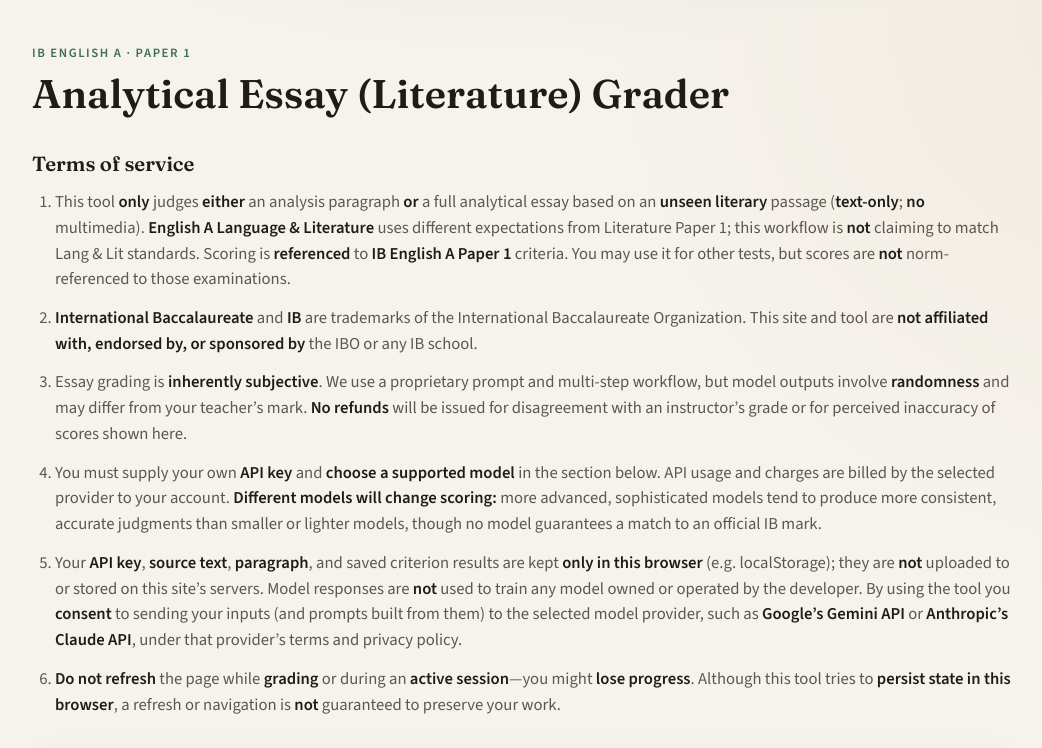
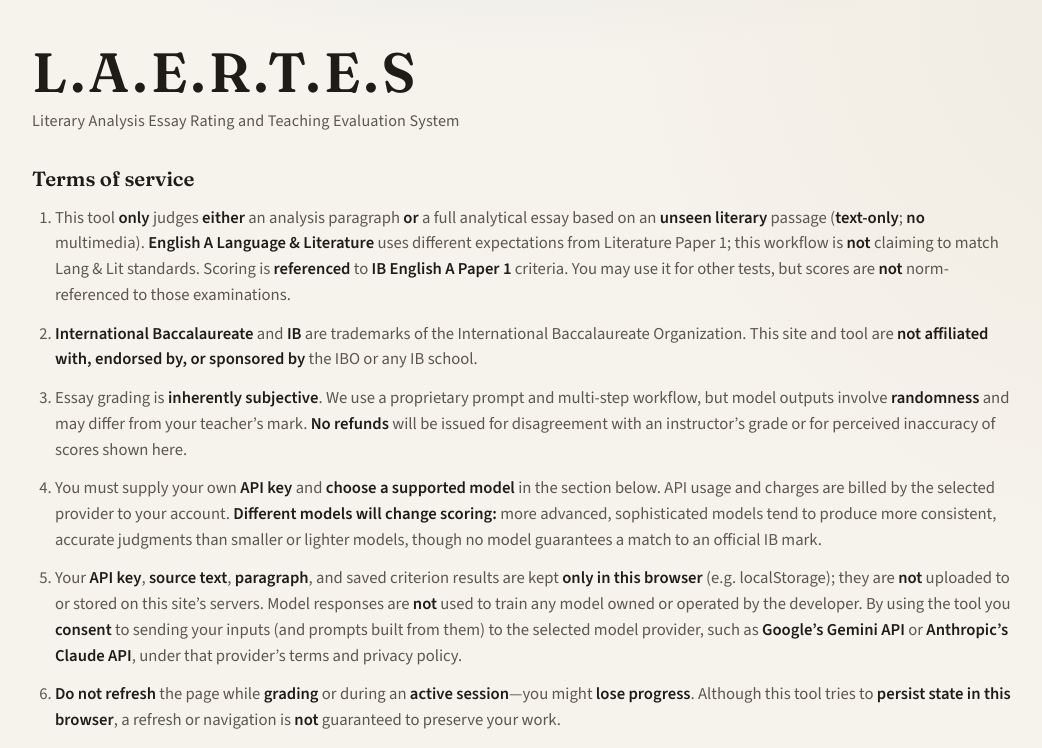
Before and after one commit to dottedcalc/englit-paper1, a website built with Vite: page index.html in a window 1280 px wide. Shown: the top 748 px of the page, without its empty margins (117-1159 px from the left). Built offline with nearby package versions, Linux system fonts and the light colour scheme.

Commit message:
Configure GitHub Pages: Actions deploy dist with VITE_BASE from repo name

```diff
--- a/index.html
+++ b/index.html
@@ -3,7 +3,7 @@
   <head>
     <meta charset="UTF-8" />
     <meta name="viewport" content="width=device-width, initial-scale=1.0" />
-    <title>Analytical Essay (Literature) Grader</title>
+    <title>L.A.E.R.T.E.S — Literary Analysis Essay Rating and Teaching Evaluation System</title>
     <link rel="preconnect" href="https://fonts.googleapis.com" />
     <link rel="preconnect" href="https://fonts.gstatic.com" crossorigin />
     <link
@@ -15,8 +15,10 @@
     <div class="bg-pattern" aria-hidden="true"></div>
     <div class="page">
       <header class="hero">
-        <p class="eyebrow">IB English A · Paper 1</p>
-        <h1>Analytical Essay (Literature) Grader</h1>
+        <h1 class="hero-title">L.A.E.R.T.E.S</h1>
+        <p class="hero-subtitle">
+          Literary Analysis Essay Rating and Teaching Evaluation System
+        </p>
       </header>
 
       <section class="tos-panel" aria-labelledby="tosHeading">
--- a/styles.css
+++ b/styles.css
@@ -1352,6 +1352,27 @@ body {
   margin-bottom: 2rem;
 }
 
+.hero-subtitle {
+  font-family: var(--font-body);
+  font-size: clamp(0.8rem, 1.5vw, 0.95rem);
+  font-weight: 500;
+  letter-spacing: 0.01em;
+  line-height: 1.45;
+  color: var(--ink-muted);
+  margin: 0.5rem 0 0;
+  max-width: 36rem;
+}
+
+.hero-title {
+  font-family: var(--font-display);
+  font-weight: 600;
+  font-size: clamp(2.35rem, 6vw, 3.25rem);
+  line-height: 1.05;
+  letter-spacing: 0.06em;
+  margin: 0;
+  color: var(--ink);
+}
+
 .eyebrow {
   font-size: 0.75rem;
   font-weight: 600;
```
